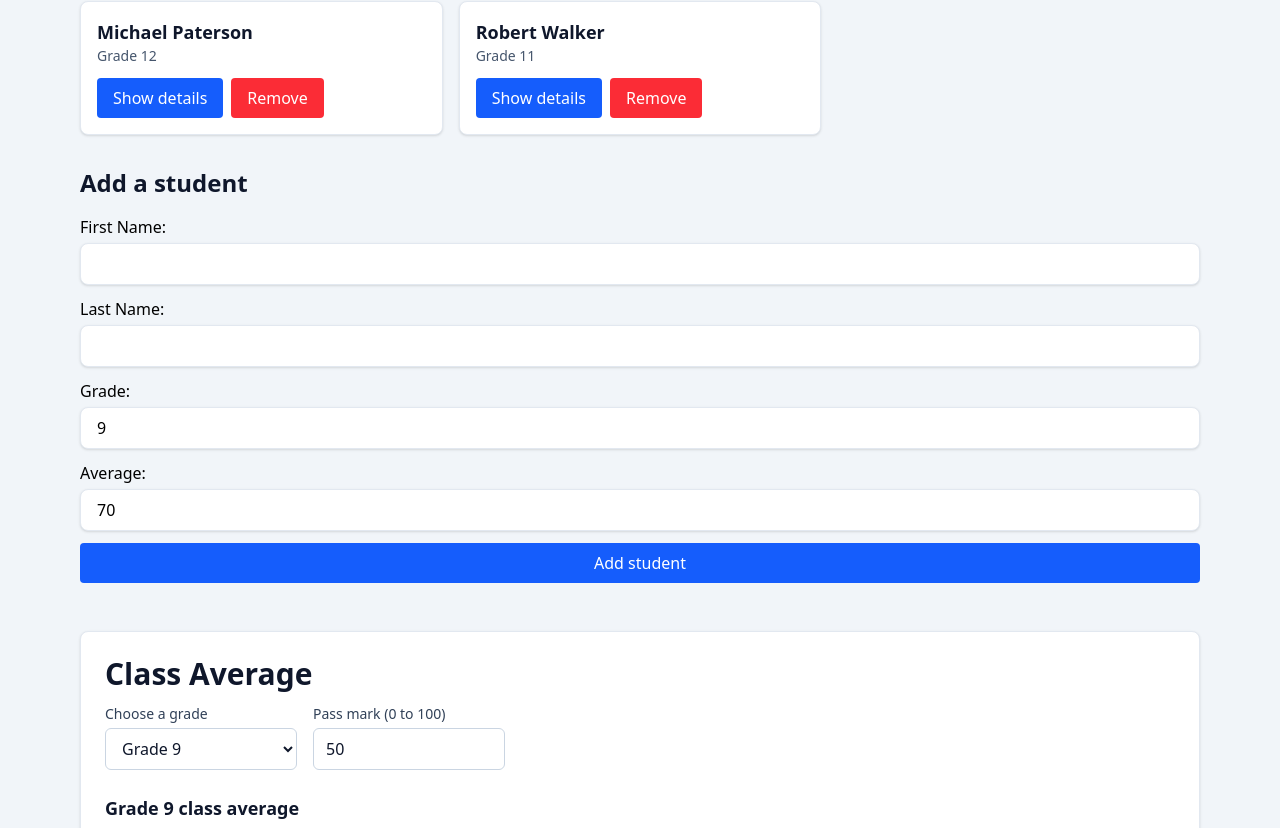
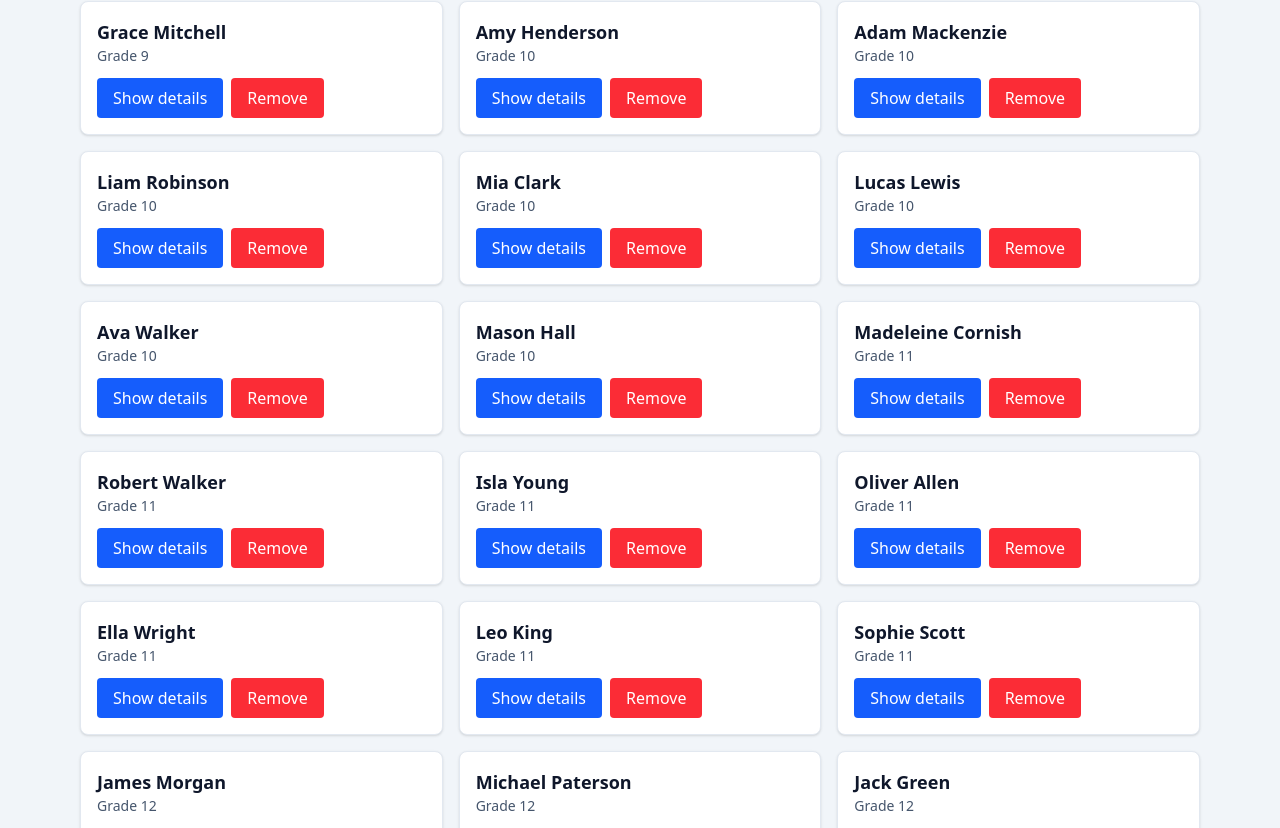
Before and after one commit to Ekutepev/exploring-front-end-development-components, a Next.js app: page / in a window 1280 px wide. Shown: the part 732-1560 px from the top of the page. Built offline with nearby package versions, Linux system fonts and the light colour scheme.

Commit message:
Added the passing to be 60 to show the average color for each grade better, so it wont quickly up between the marks. for the students.ts add more data to make it similar to a real data set.

```diff
--- a/components/GradeAverageChart.tsx
+++ b/components/GradeAverageChart.tsx
@@ -24,7 +24,7 @@ interface GradeAverageChartProps {
 }
 
 const GRADES = [9, 10, 11, 12];
-const DEFAULT_PASS_MARK = 50;
+const DEFAULT_PASS_MARK = 60;
 
 
 /*
--- a/data/students.ts
+++ b/data/students.ts
@@ -20,12 +20,36 @@ export interface Student {
 
 // Initial student records shown when the portal loads.
 export const students: Student[] = [
+    // Grade 9
     { id: 1, firstName: 'Alex', lastName: 'Smith', grade: 9, average: 20 },
     { id: 2, firstName: 'Karen', lastName: 'Arnold', grade: 9, average: 57 },
+    { id: 9, firstName: 'Olivia', lastName: 'Bennett', grade: 9, average: 80 },
+    { id: 10, firstName: 'Noah', lastName: 'Campbell', grade: 9, average: 84 },
+    { id: 11, firstName: 'Chloe', lastName: 'Turner', grade: 9, average: 66 },
+    { id: 12, firstName: 'Ethan', lastName: 'Parker', grade: 9, average: 73 },
+    { id: 13, firstName: 'Grace', lastName: 'Mitchell', grade: 9, average: 78 },
+    // Grade 10
     { id: 3, firstName: 'Amy', lastName: 'Henderson', grade: 10, average: 20 },
+    { id: 5, firstName: 'Adam', lastName: 'Mackenzie', grade: 10, average: 11 },
+    { id: 14, firstName: 'Liam', lastName: 'Robinson', grade: 10, average: 80 },
+    { id: 15, firstName: 'Mia', lastName: 'Clark', grade: 10, average: 80 },
+    { id: 16, firstName: 'Lucas', lastName: 'Lewis', grade: 10, average: 5 },
+    { id: 17, firstName: 'Ava', lastName: 'Walker', grade: 10, average: 5 },
+    { id: 18, firstName: 'Mason', lastName: 'Hall', grade: 10, average: 5 },
+    // Grade 11
     { id: 4, firstName: 'Madeleine', lastName: 'Cornish', grade: 11, average: 72 },
-    { id: 5, firstName: 'Adam', lastName: 'Mackenzie', grade: 10, average: 11 },
+    { id: 8, firstName: 'Robert', lastName: 'Walker', grade: 11, average: 89 },
+    { id: 19, firstName: 'Isla', lastName: 'Young', grade: 11, average: 80 },
+    { id: 20, firstName: 'Oliver', lastName: 'Allen', grade: 11, average: 82 },
+    { id: 21, firstName: 'Ella', lastName: 'Wright', grade: 11, average: 30 },
+    { id: 22, firstName: 'Leo', lastName: 'King', grade: 11, average: 30 },
+    { id: 23, firstName: 'Sophie', lastName: 'Scott', grade: 11, average: 30 },
+    // Grade 12
     { id: 6, firstName: 'James', lastName: 'Morgan', grade: 12, average: 80 },
     { id: 7, firstName: 'Michael', lastName: 'Paterson', grade: 12, average: 97 },
-    { id: 8, firstName: 'Robert', lastName: 'Walker', grade: 11, average: 89 },
+    { id: 24, firstName: 'Jack', lastName: 'Green', grade: 12, average: 80 },
+    { id: 25, firstName: 'Amelia', lastName: 'Baker', grade: 12, average: 85 },
+    { id: 26, firstName: 'Henry', lastName: 'Adams', grade: 12, average: 90 },
+    { id: 27, firstName: 'Lily', lastName: 'Nelson', grade: 12, average: 75 },
+    { id: 28, firstName: 'William', lastName: 'Carter', grade: 12, average: 88 },
 ];
```
